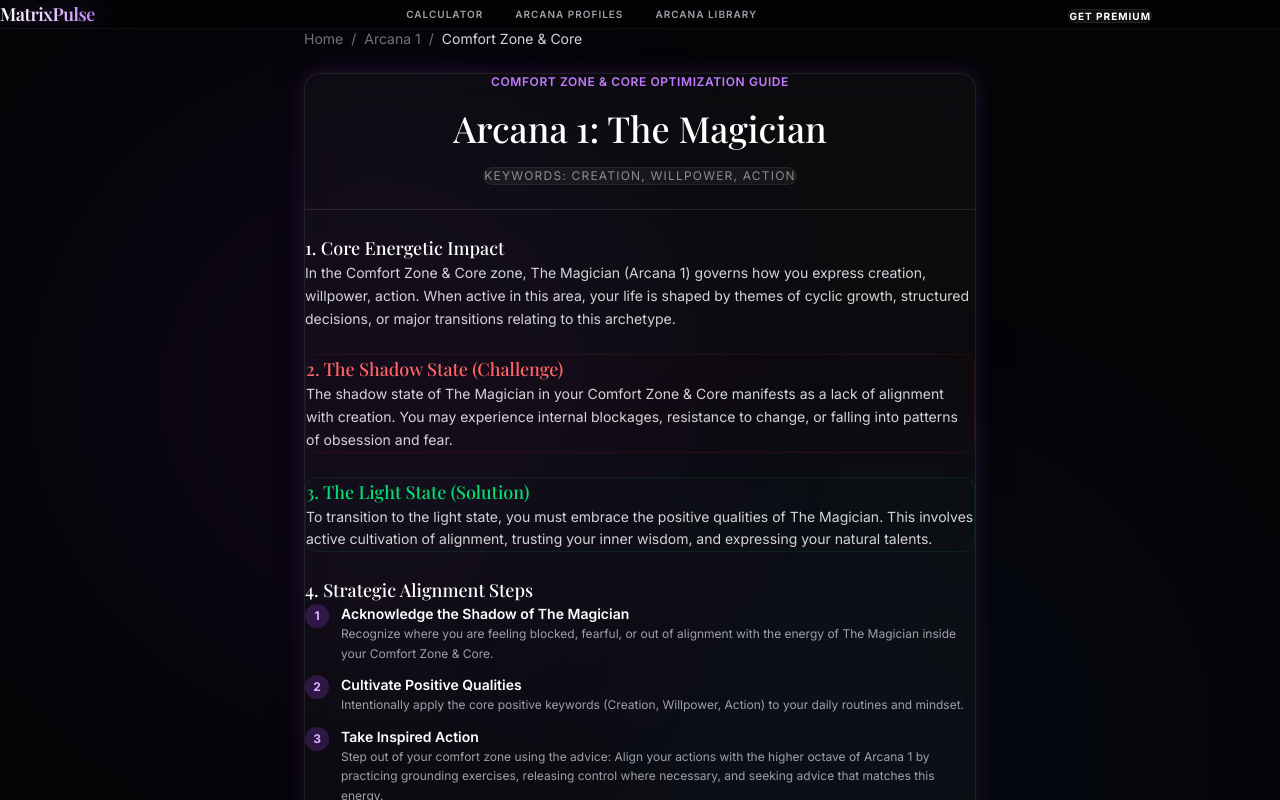
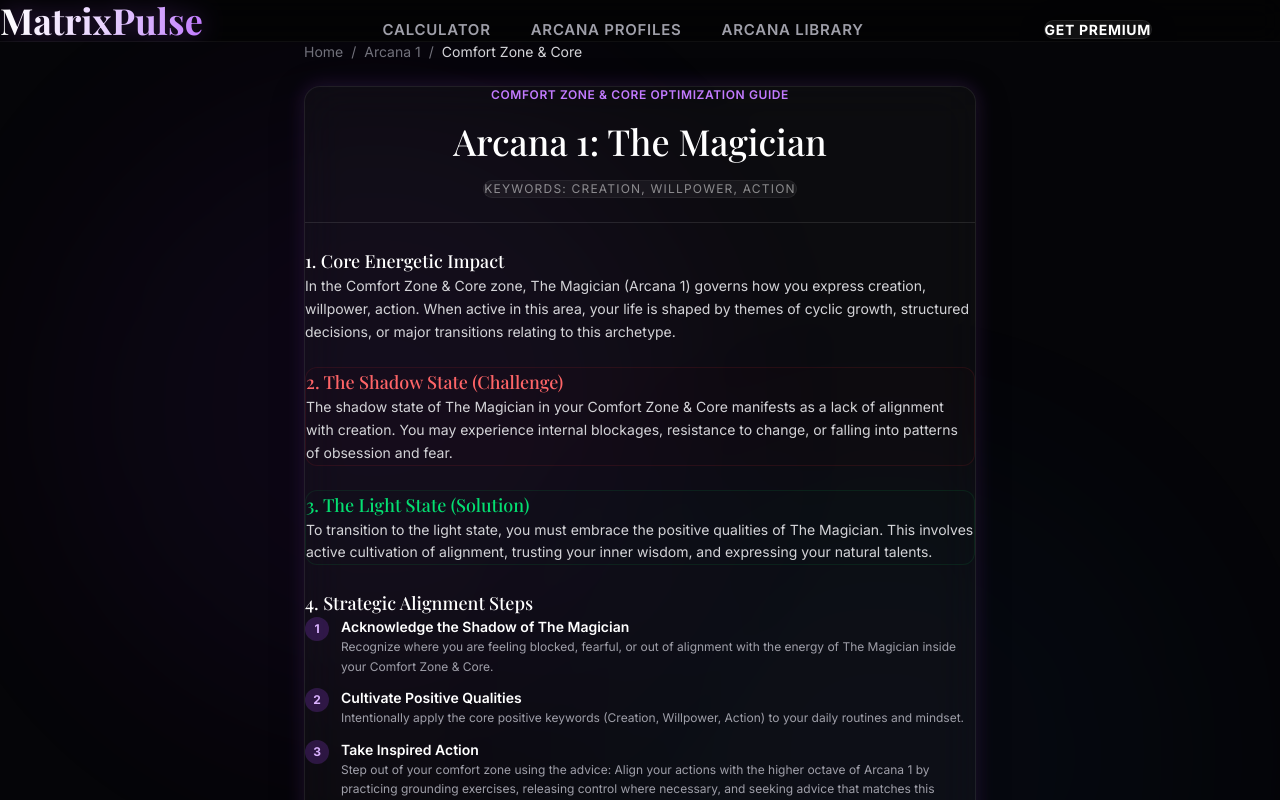
Before and after one commit to sarwech-odho/MatrixPulse, a Next.js app: page /meaning/1/comfort in a window 1280 px wide. Shown: the top 800 px of the page. Built offline with nearby package versions, Linux system fonts and the light colour scheme.

Commit message:
design: refine Navbar header alignment, padding, and text scaling

```diff
--- a/components/Navbar.tsx
+++ b/components/Navbar.tsx
@@ -4,30 +4,30 @@ import Link from 'next/link';
 export default function Navbar() {
   return (
     <header className="relative w-full border-b border-white/5 bg-black/40 backdrop-blur-md">
-      <div className="mx-auto max-w-6xl w-full px-6 py-4 flex items-center justify-between">
+      <div className="mx-auto max-w-6xl w-full px-6 pt-9 pb-6 flex items-baseline justify-between">
         {/* Left Side: Logo */}
-        <Link href="/" className="font-serif text-lg font-semibold tracking-tight text-transparent bg-clip-text bg-gradient-to-r from-white via-purple-200 to-purple-400 drop-shadow-[0_0_12px_rgba(168,85,247,0.4)] hover:text-purple-300 transition-colors">
+        <Link href="/" className="ml-2 md:ml-4 font-serif text-3xl md:text-4xl font-bold tracking-normal text-transparent bg-clip-text bg-gradient-to-r from-white via-purple-200 to-purple-400 drop-shadow-[0_0_12px_rgba(168,85,247,0.4)] hover:text-purple-300 transition-colors">
           MatrixPulse
         </Link>
 
         {/* Center: Navigation Links */}
-        <nav className="hidden md:flex items-center gap-8">
-          <Link href="/" className="text-[10px] uppercase tracking-widest text-zinc-400 hover:text-white font-semibold transition-colors">
+        <nav className="hidden md:flex items-center gap-10 mt-1 md:mt-2">
+          <Link href="/" className="text-sm md:text-[15px] uppercase tracking-wider text-zinc-400 hover:text-white font-semibold transition-colors">
             Calculator
           </Link>
-          <Link href="/meaning/15" className="text-[10px] uppercase tracking-widest text-zinc-400 hover:text-white font-semibold transition-colors">
+          <Link href="/meaning/15" className="text-sm md:text-[15px] uppercase tracking-wider text-zinc-400 hover:text-white font-semibold transition-colors">
             Arcana Profiles
           </Link>
-          <Link href="/meaning/1" className="text-[10px] uppercase tracking-widest text-zinc-400 hover:text-white font-semibold transition-colors">
+          <Link href="/meaning/1" className="text-sm md:text-[15px] uppercase tracking-wider text-zinc-400 hover:text-white font-semibold transition-colors">
             Arcana Library
           </Link>
         </nav>
 
         {/* Right Side: High-contrast Get Premium button */}
-        <div>
+        <div className="mt-1 md:mt-2">
           <Link
             href="/#calculator"
-            className="glass glass-high hover:glass-glow border-purple-500/25 px-5 py-2.5 rounded-full text-[10px] uppercase tracking-widest font-bold text-white hover:text-purple-300 hover:border-purple-500/40 transition-all duration-300 shadow-[0_0_15px_rgba(168,85,247,0.1)]"
+            className="glass glass-high hover:glass-glow border-purple-500/25 px-6 py-3 rounded-full text-xs md:text-sm uppercase tracking-wider font-bold text-white hover:text-purple-300 hover:border-purple-500/40 transition-all duration-300 shadow-[0_0_15px_rgba(168,85,247,0.1)]"
           >
             Get Premium
           </Link>
```
